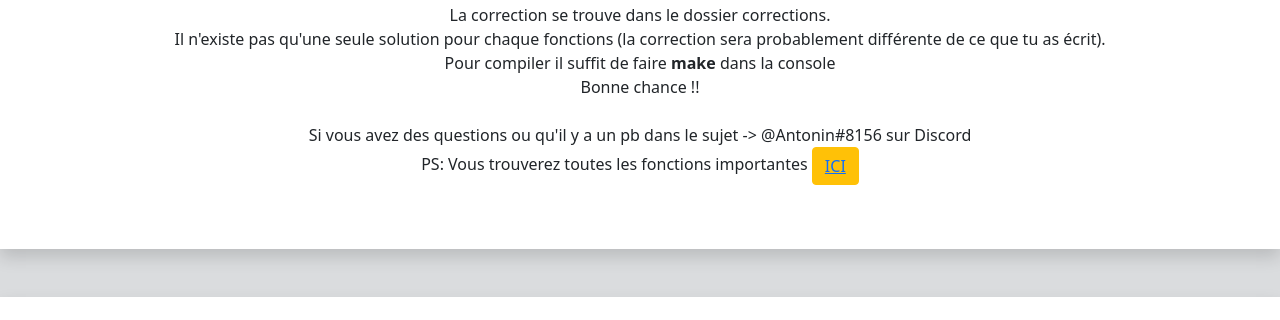
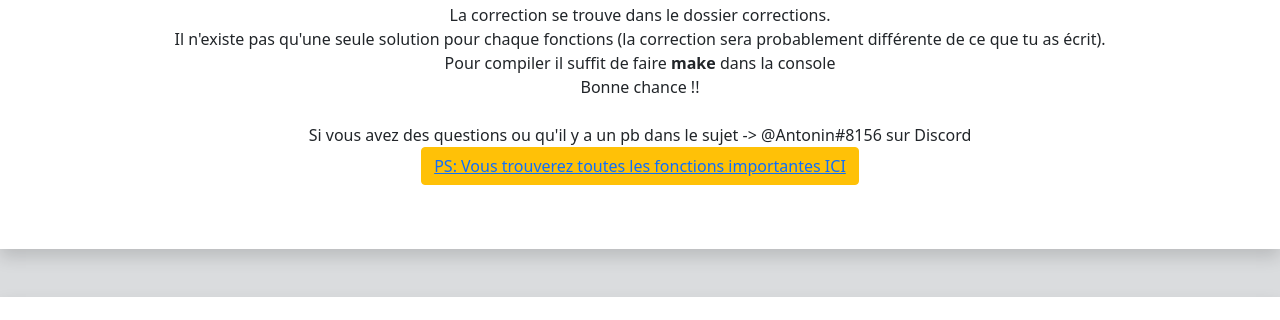
Before and after one commit to antonindevidal/Examen_type_C_ZZ1, a plain HTML site: page index.html in a window 1280 px wide. Shown: the part 273-593 px from the top of the page. Drawn offline with nearby package versions, Linux system fonts and the light colour scheme.

Commit message:
Update index.html
bouton

```diff
--- a/index.html
+++ b/index.html
@@ -24,8 +24,8 @@
             Si vous avez des questions ou qu'il y a un pb dans le sujet -> @Antonin#8156 sur Discord
             <br>
 
-            PS: Vous trouverez toutes les fonctions importantes
-            <button class="btn btn-warning" href="pas_utile/a_retenir.html"><a href="pas_utile/a_retenir.html">ICI</a></button>
+            <button class="btn btn-warning" href="pas_utile/a_retenir.html"><a href="pas_utile/a_retenir.html">PS: Vous trouverez toutes les fonctions importantes
+            ICI</a></button>
         </p>
 
     </div>
```
